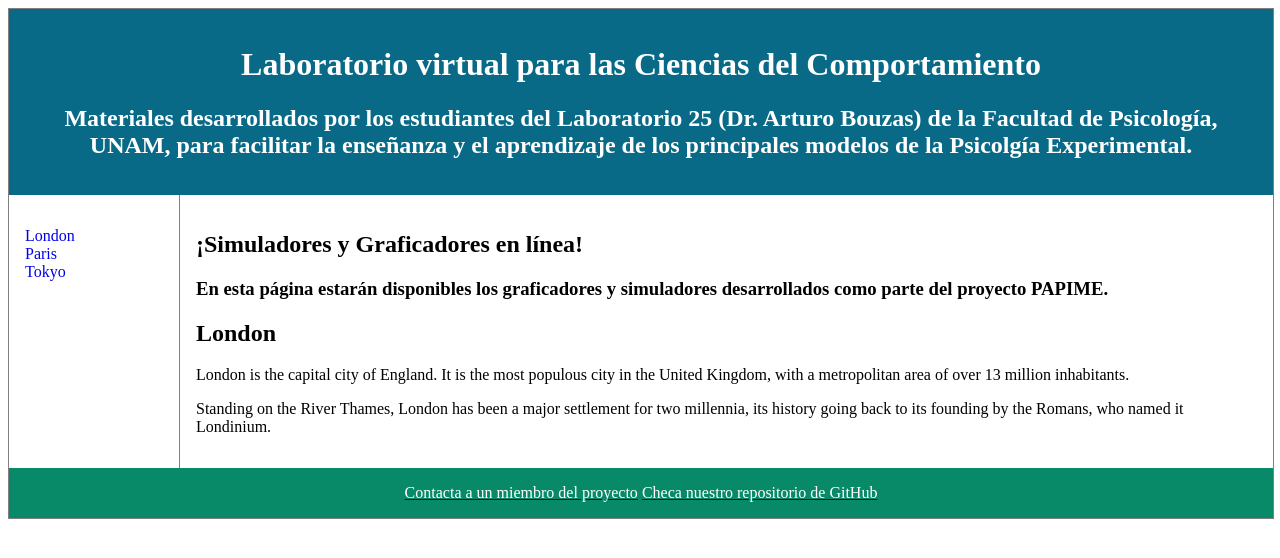
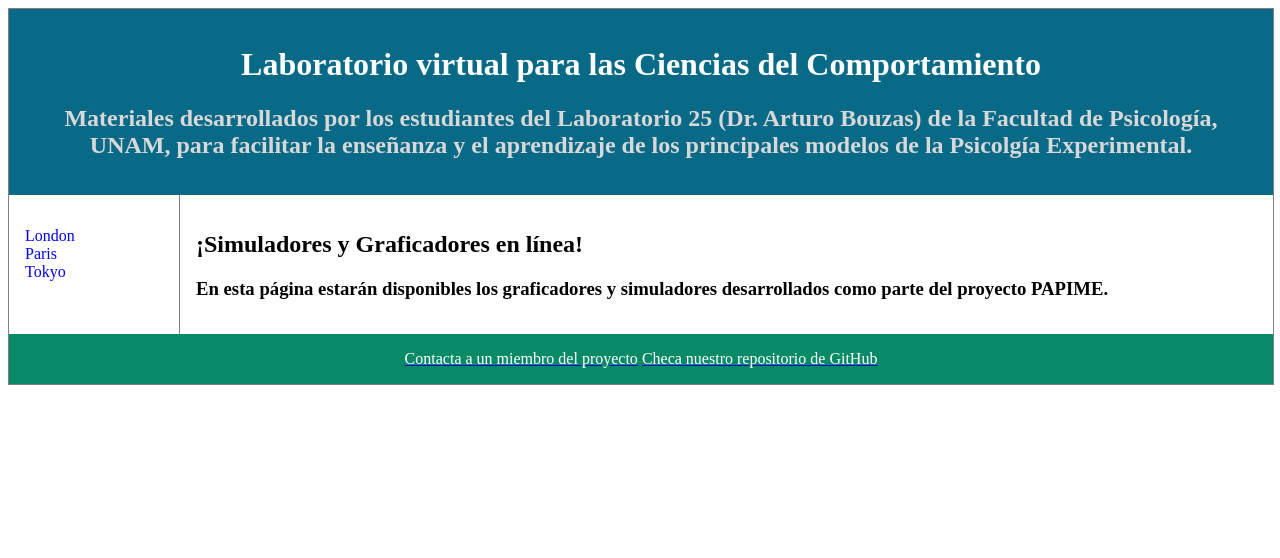
Before and after one commit to BouzasLab25/bouzaslab25.github.io, a Jekyll site: the page built from aboutPAPIME/index.html, in a window 1280 px wide. Shown: the top 558 px of the page. Built offline with Jekyll 4.4.1, drawn with Linux system fonts in a browser that asks for light colours.

Commit message:
Update papime.html

```diff
--- a/_layouts/papime.html
+++ b/_layouts/papime.html
@@ -53,7 +53,7 @@
 <div class="container">
 <header>
    <h1>Laboratorio virtual para las Ciencias del Comportamiento</h1>
-	<h2>Materiales desarrollados por los estudiantes del Laboratorio 25 (Dr. Arturo Bouzas) de la Facultad de Psicología, UNAM, para facilitar la enseñanza y el aprendizaje de los principales modelos de la Psicolgía Experimental.</h2>
+	<h2><font color="#D8D8D8">Materiales desarrollados por los estudiantes del Laboratorio 25 (Dr. Arturo Bouzas) de la Facultad de Psicología, UNAM, para facilitar la enseñanza y el aprendizaje de los principales modelos de la Psicolgía Experimental.</font></h2>
 
 </header>
 
@@ -68,9 +68,6 @@
 <article>
 	{{ content }}
 
-  <h1>London</h1>
-  <p>London is the capital city of England. It is the most populous city in the  United Kingdom, with a metropolitan area of over 13 million inhabitants.</p>
-  <p>Standing on the River Thames, London has been a major settlement for two millennia, its history going back to its founding by the Romans, who named it Londinium.</p>
 </article>
 
 <footer>
```
